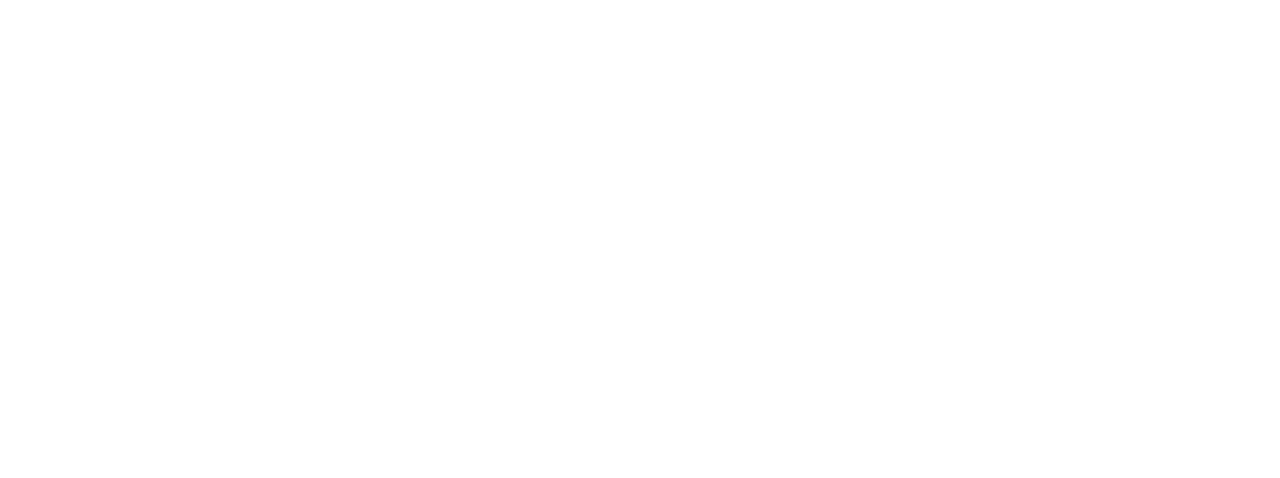
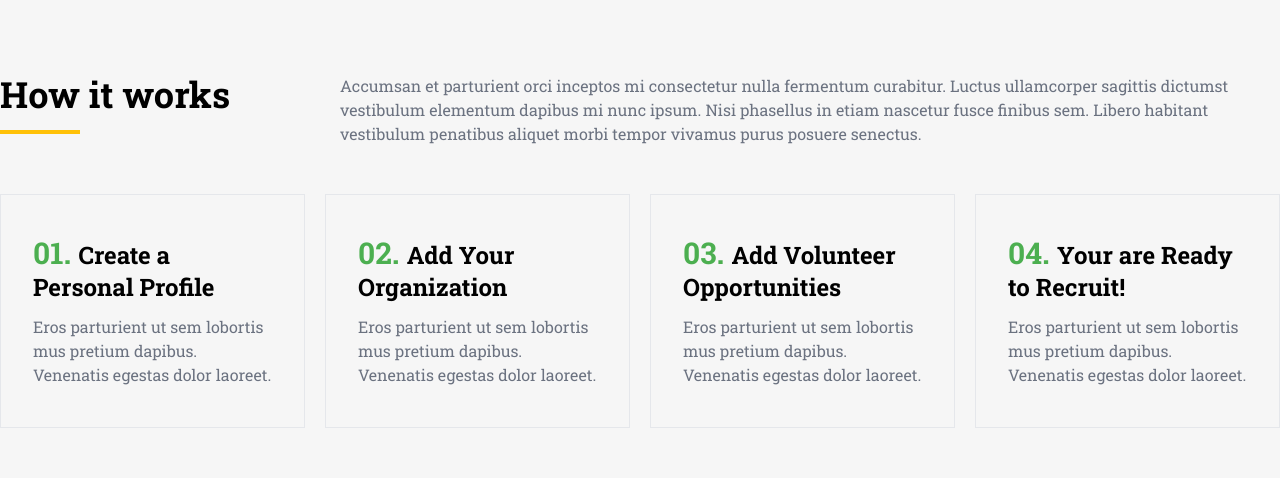
Before and after one commit to shakilahmedshuvo/earth-donor, a Next.js app: page / in a window 1280 px wide. Shown: the part 3223-3701 px from the top of the page. Before the commit the page ends 3101 px from the top, so only its background shows below. Built offline with nearby package versions, Linux system fonts and the light colour scheme.

Commit message:
how to works section

```diff
--- /dev/null
+++ b/src/Components/HowItWorks/HowItWorks.jsx
@@ -0,0 +1,71 @@
+const HowItWorks = () => {
+    return (
+        <div className="bg-[#F6F6F6] mt-28 py-28">
+            <div className="max-w-7xl mx-auto">
+
+                {/* text section start */}
+                <div className="grid grid-cols-4">
+                    <div>
+                        <h2 className="text-4xl font-bold">
+                            <span className="border-b-4 border-[#FFC107] pb-3">
+                                How
+                            </span> it works
+                        </h2>
+                    </div>
+                    <div className="col-span-3 text-gray-500 px-5">
+                        Accumsan et parturient orci inceptos mi consectetur nulla fermentum curabitur. Luctus ullamcorper sagittis dictumst
+                        <br />
+                        vestibulum elementum dapibus mi nunc ipsum. Nisi phasellus in etiam nascetur fusce finibus sem. Libero habitant
+                        <br />
+                        vestibulum penatibus aliquet morbi tempor vivamus purus posuere senectus.
+                    </div>
+                </div>
+                {/* text section end */}
+
+                {/* card section start */}
+                <div className="grid grid-cols-4 gap-5 mt-12">
+
+                    <div className="border hover:border-white hover:bg-white hover:shadow-md hover:scale-105 px-8 py-10 duration-300 cursor-pointer">
+                        <h2 className="font-bold text-2xl">
+                            <span className="text-[#4CAF50] text-3xl">01. </span> Create a Personal Profile
+                        </h2>
+                        <p className="text-gray-500 mt-3">
+                            Eros parturient ut sem lobortis mus pretium dapibus. Venenatis egestas dolor laoreet.
+                        </p>
+                    </div>
+
+                    <div className="border hover:border-white hover:bg-white hover:shadow-md hover:scale-105 px-8 py-10 duration-300 cursor-pointer">
+                        <h2 className="font-bold text-2xl">
+                            <span className="text-[#4CAF50] text-3xl">02. </span> Add Your Organization
+                        </h2>
+                        <p className="text-gray-500 mt-3">
+                            Eros parturient ut sem lobortis mus pretium dapibus. Venenatis egestas dolor laoreet.
+                        </p>
+                    </div>
+
+                    <div className="border hover:border-white hover:bg-white hover:shadow-md hover:scale-105 px-8 py-10 duration-300 cursor-pointer">
+                        <h2 className="font-bold text-2xl">
+                            <span className="text-[#4CAF50] text-3xl">03. </span> Add Volunteer Opportunities
+                        </h2>
+                        <p className="text-gray-500 mt-3">
+                            Eros parturient ut sem lobortis mus pretium dapibus. Venenatis egestas dolor laoreet.
+                        </p>
+                    </div>
+
+                    <div className="border hover:border-white hover:bg-white hover:shadow-md hover:scale-105 px-8 py-10 duration-300 cursor-pointer">
+                        <h2 className="font-bold text-2xl">
+                            <span className="text-[#4CAF50] text-3xl">04. </span> Your are Ready to Recruit!
+                        </h2>
+                        <p className="text-gray-500 mt-3">
+                            Eros parturient ut sem lobortis mus pretium dapibus. Venenatis egestas dolor laoreet.
+                        </p>
+                    </div>
+
+                </div>
+                {/* card section end */}
+            </div>
+        </div>
+    );
+};
+
+export default HowItWorks;
--- /dev/null
+++ b/src/Components/WhyJoinUs/WhyJoinUs.jsx
@@ -0,0 +1,9 @@
+const WhyJoinUs = () => {
+    return (
+        <div className="">
+
+        </div>
+    );
+};
+
+export default WhyJoinUs;
--- a/src/app/page.js
+++ b/src/app/page.js
@@ -1,7 +1,9 @@
 import Banner from "@/Components/Banner/Banner";
 import BecomeVolunteer from "@/Components/BecomeVolunteer/BecomeVolunteer";
+import HowItWorks from "@/Components/HowItWorks/HowItWorks";
 import LetsTakeAction from "@/Components/LetsTakeAction/LetsTakeAction";
 import WhoWeAre from "@/Components/WhoWeAre/WhoWeAre";
+import WhyJoinUs from "@/Components/WhyJoinUs/WhyJoinUs";
 
 export default function Home() {
   return (
@@ -10,6 +12,8 @@
       <WhoWeAre />
       <BecomeVolunteer />
       <LetsTakeAction />
+      <HowItWorks />
+      <WhyJoinUs />
     </main>
   );
 }
```
